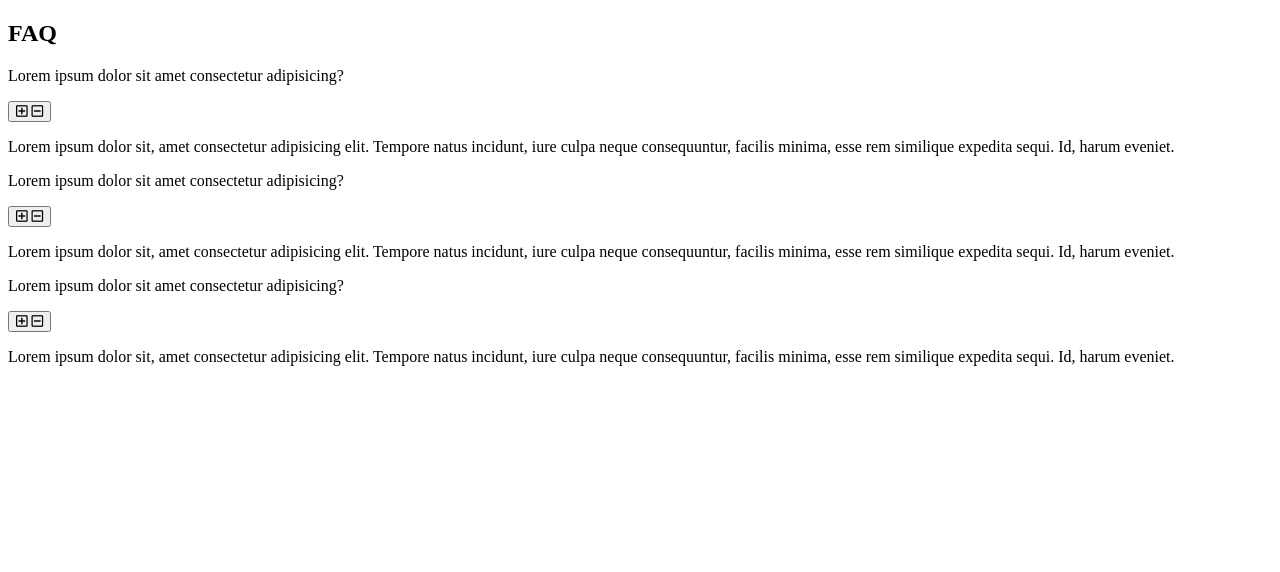
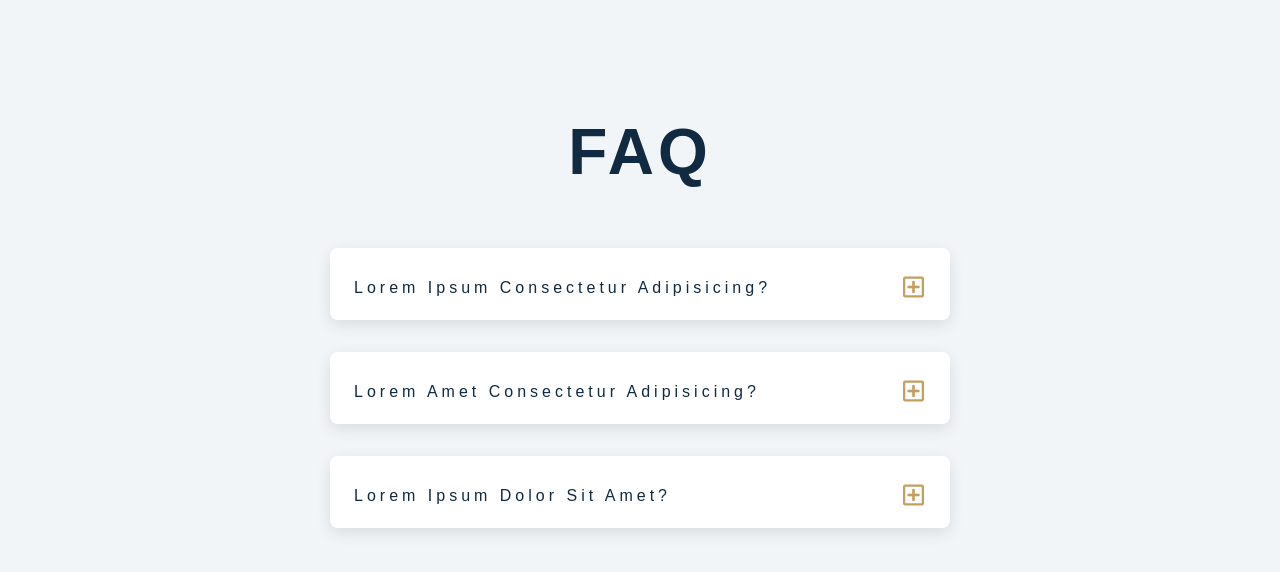
Before and after one commit to johannamag/vanilla-accordion, a plain HTML site: page index.html in a window 1280 px wide. Drawn offline with Linux system fonts and the light colour scheme.

Commit message:
Added Function

```diff
--- a/index.html
+++ b/index.html
@@ -18,7 +18,7 @@
       <div class="section-center">
         <article class="question">
           <div class="question-title">
-            <p>Lorem ipsum dolor sit amet consectetur adipisicing?</p>
+            <p>Lorem ipsum consectetur adipisicing?</p>
             <button type="button" class="question-btn">
               <span class="plus-icon">
                 <i class="far fa-plus-square"></i>
@@ -38,7 +38,7 @@
         </article>
         <article class="question">
           <div class="question-title">
-            <p>Lorem ipsum dolor sit amet consectetur adipisicing?</p>
+            <p>Lorem amet consectetur adipisicing?</p>
             <button type="button" class="question-btn">
               <span class="plus-icon">
                 <i class="far fa-plus-square"></i>
@@ -58,7 +58,7 @@
         </article>
         <article class="question">
           <div class="question-title">
-            <p>Lorem ipsum dolor sit amet consectetur adipisicing?</p>
+            <p>Lorem ipsum dolor sit amet?</p>
             <button type="button" class="question-btn">
               <span class="plus-icon">
                 <i class="far fa-plus-square"></i>
--- a/index.js
+++ b/index.js
@@ -0,0 +1,8 @@
+const btns = document.querySelectorAll(".question-btn");
+
+btns.forEach(function (btn) {
+  btn.addEventListener("click", function (e) {
+    const question = e.currentTarget.parentElement.parentElement;
+    question.classList.toggle("show-text");
+  });
+});
--- a/style.css
+++ b/style.css
@@ -0,0 +1,236 @@
+:root {
+  /* dark shades of primary color*/
+  --clr-primary-1: hsl(205, 86%, 17%);
+  --clr-primary-2: hsl(205, 77%, 27%);
+  --clr-primary-3: hsl(205, 72%, 37%);
+  --clr-primary-4: hsl(205, 63%, 48%);
+  /* primary/main color */
+  --clr-primary-5: #49a6e9;
+  /* lighter shades of primary color */
+  --clr-primary-6: hsl(205, 89%, 70%);
+  --clr-primary-7: hsl(205, 90%, 76%);
+  --clr-primary-8: hsl(205, 86%, 81%);
+  --clr-primary-9: hsl(205, 90%, 88%);
+  --clr-primary-10: hsl(205, 100%, 96%);
+  /* darkest grey - used for headings */
+  --clr-grey-1: hsl(209, 61%, 16%);
+  --clr-grey-2: hsl(211, 39%, 23%);
+  --clr-grey-3: hsl(209, 34%, 30%);
+  --clr-grey-4: hsl(209, 28%, 39%);
+  /* grey used for paragraphs */
+  --clr-grey-5: hsl(210, 22%, 49%);
+  --clr-grey-6: hsl(209, 23%, 60%);
+  --clr-grey-7: hsl(211, 27%, 70%);
+  --clr-grey-8: hsl(210, 31%, 80%);
+  --clr-grey-9: hsl(212, 33%, 89%);
+  --clr-grey-10: hsl(210, 36%, 96%);
+  --clr-white: #fff;
+  --clr-red-dark: hsl(360, 67%, 44%);
+  --clr-red-light: hsl(360, 71%, 66%);
+  --clr-green-dark: hsl(125, 67%, 44%);
+  --clr-green-light: hsl(125, 71%, 66%);
+  --clr-gold: #c59d5f;
+  --clr-black: #222;
+  --ff-primary: sans-serif;
+  --ff-secondary: sans-serif;
+  --transition: all 0.3s linear;
+  --spacing: 0.25rem;
+  --radius: 0.5rem;
+  --light-shadow: 0 5px 15px rgba(0, 0, 0, 0.1);
+  --dark-shadow: 0 5px 15px rgba(0, 0, 0, 0.2);
+  --max-width: 1170px;
+  --fixed-width: 620px;
+}
+/*
+===============
+Global Styles
+===============
+*/
+
+*,
+::after,
+::before {
+  margin: 0;
+  padding: 0;
+  box-sizing: border-box;
+}
+body {
+  font-family: var(--ff-secondary);
+  background: var(--clr-grey-10);
+  color: var(--clr-grey-1);
+  line-height: 1.5;
+  font-size: 0.875rem;
+}
+ul {
+  list-style-type: none;
+}
+a {
+  text-decoration: none;
+}
+img:not(.logo) {
+  width: 100%;
+}
+img {
+  display: block;
+}
+
+h1,
+h2,
+h3,
+h4 {
+  letter-spacing: var(--spacing);
+  text-transform: capitalize;
+  line-height: 1.25;
+  margin-bottom: 0.75rem;
+  font-family: var(--ff-primary);
+}
+h1 {
+  font-size: 3rem;
+}
+h2 {
+  font-size: 2rem;
+}
+h3 {
+  font-size: 1.25rem;
+}
+h4 {
+  font-size: 0.875rem;
+}
+p {
+  margin-bottom: 1.25rem;
+  color: var(--clr-grey-5);
+}
+@media screen and (min-width: 800px) {
+  h1 {
+    font-size: 4rem;
+  }
+  h2 {
+    font-size: 2.5rem;
+  }
+  h3 {
+    font-size: 1.75rem;
+  }
+  h4 {
+    font-size: 1rem;
+  }
+  body {
+    font-size: 1rem;
+  }
+  h1,
+  h2,
+  h3,
+  h4 {
+    line-height: 1;
+  }
+}
+/*  global classes */
+
+.btn {
+  text-transform: uppercase;
+  background: transparent;
+  color: var(--clr-black);
+  padding: 0.375rem 0.75rem;
+  letter-spacing: var(--spacing);
+  display: inline-block;
+  transition: var(--transition);
+  font-size: 0.875rem;
+  border: 2px solid var(--clr-black);
+  cursor: pointer;
+  box-shadow: 0 1px 3px rgba(0, 0, 0, 0.2);
+  border-radius: var(--radius);
+}
+.btn:hover {
+  color: var(--clr-white);
+  background: var(--clr-black);
+}
+/* section */
+.section {
+  padding: 5rem 0;
+}
+
+.section-center {
+  width: 90vw;
+  margin: 0 auto;
+  max-width: 1170px;
+}
+@media screen and (min-width: 992px) {
+  .section-center {
+    width: 95vw;
+  }
+}
+main {
+  min-height: 100vh;
+  display: grid;
+  place-items: center;
+}
+/*
+===============
+Questions
+===============
+*/
+.title {
+  margin-top: 15vh;
+  margin-bottom: 4rem;
+  text-align: center;
+}
+.title h2 {
+  color: var(--clr-gold);
+  font-family: "Great Vibes", cursive;
+  text-align: center;
+}
+.section-center {
+  max-width: var(--fixed-width);
+}
+.question {
+  background: var(--clr-white);
+  border-radius: var(--radius);
+  box-shadow: var(--light-shadow);
+  padding: 1.5rem 1.5rem 0 1.5rem;
+  margin-bottom: 2rem;
+}
+.question-title {
+  display: flex;
+  justify-content: space-between;
+  align-items: center;
+  text-transform: capitalize;
+  padding-bottom: 1rem;
+}
+.question-title p {
+  margin-bottom: 0;
+  letter-spacing: var(--spacing);
+  color: var(--clr-grey-1);
+}
+.question-btn {
+  font-size: 1.5rem;
+  background: transparent;
+  border-color: transparent;
+  cursor: pointer;
+  color: var(--clr-gold);
+  transition: var(--transition);
+}
+.question-btn:hover {
+  transform: rotate(90deg);
+}
+.question-text {
+  padding: 1rem 0 1.5rem 0;
+  border-top: 1px solid rgba(0, 0, 0, 0.2);
+}
+.question-text p {
+  margin-bottom: 0;
+}
+/* hide text */
+.question-text {
+  display: none;
+}
+.show-text .question-text {
+  display: block;
+}
+.minus-icon {
+  display: none;
+}
+.show-text .minus-icon {
+  display: inline;
+}
+.show-text .plus-icon {
+  display: none;
+}
```
